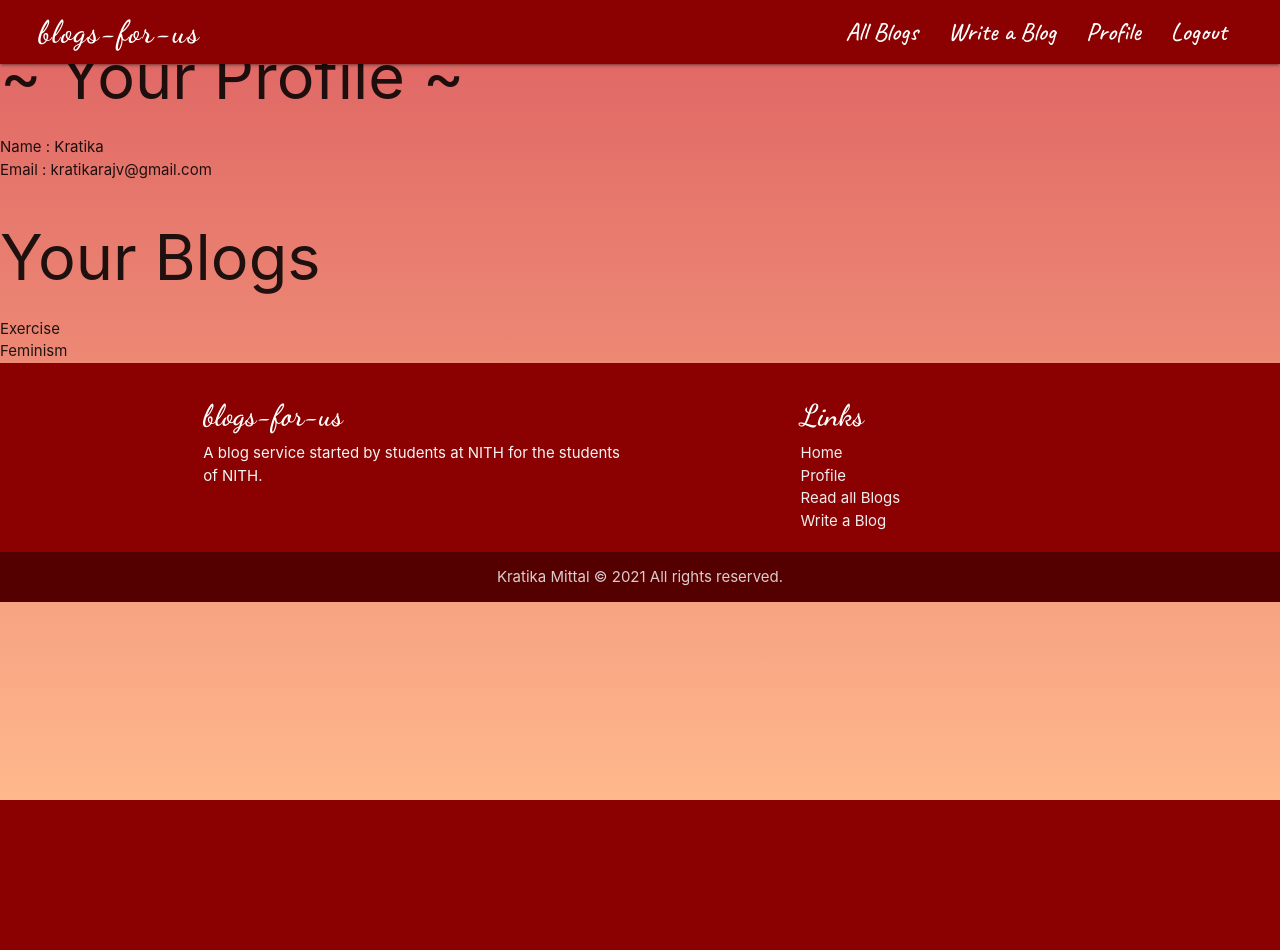
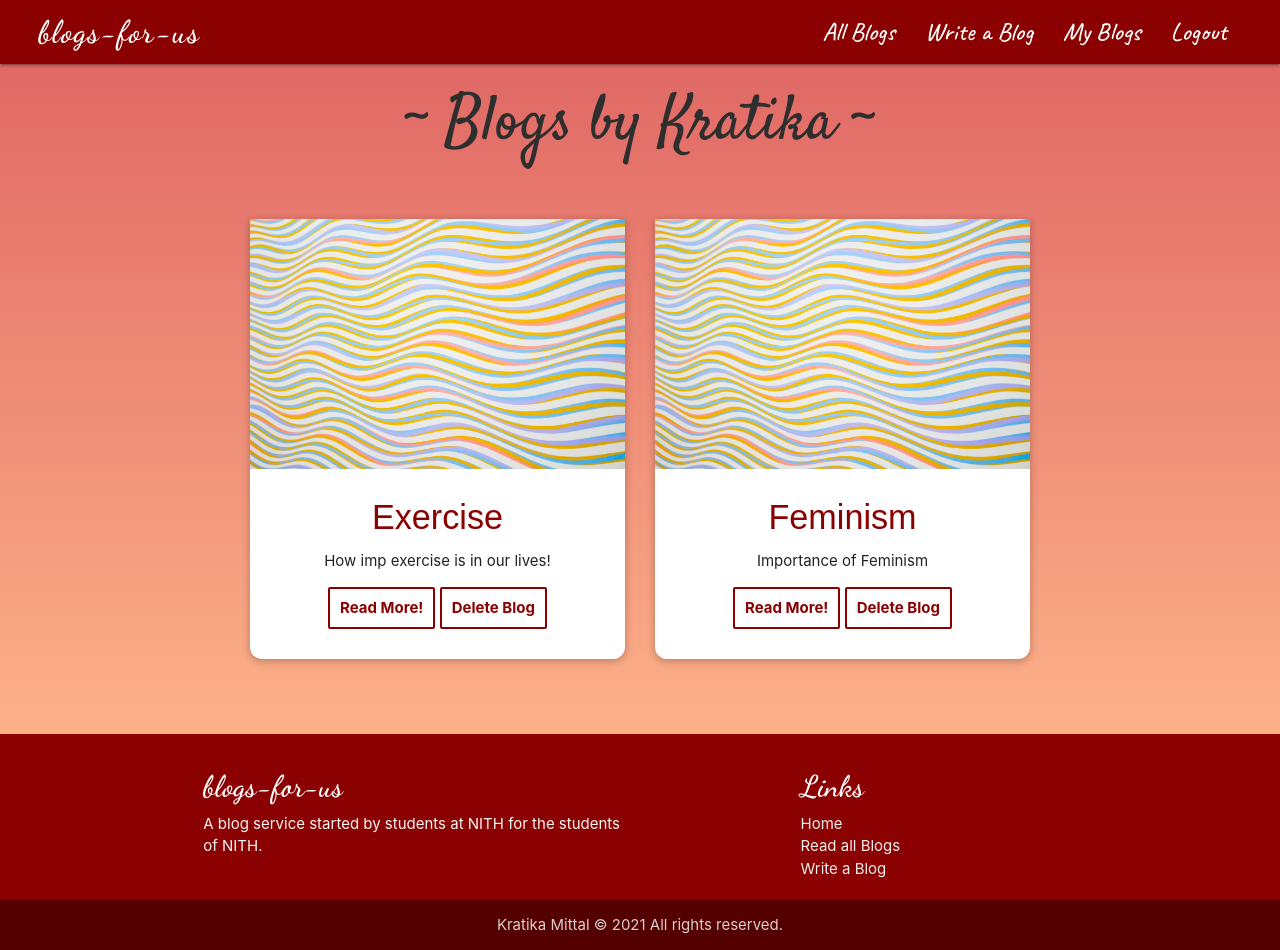
Before and after one commit to kratika19/blog, a Django app: page /profile in a window 1280 px wide. Before the commit the page ends 800 px from the top, so only its background shows below. Run offline with Django 3.2, Linux system fonts and the light colour scheme; a user stored in the database is signed in; data comes from the database, SQL or seed files in the repository; both versions use the stored data as it was after the commit; some web fonts are replaced.

Commit message:
added delete blog functionality

```diff
--- a/blogs/templates/blogs/base.html
+++ b/blogs/templates/blogs/base.html
@@ -23,7 +23,7 @@
                 <li><a href="{% url 'all-blogs' %}">All Blogs</a></li>
                 <li><a href="{% url 'write_blog' %}">Write a Blog</a></li>
                 {% if user.is_authenticated %}
-                    <li><a href="{% url 'profile' %}">Profile</a></li>
+                    <li><a href="{% url 'profile' %}">My Blogs</a></li>
                     <li><a href="{% url 'logout' %}">Logout</a></li>
                 {% else %}
                     <li><a href="{% url 'register' %}">Register</a></li>
@@ -40,7 +40,7 @@
         <li><a href="{% url 'all-blogs' %}">All blogs</a></li>
         <li><a href="{% url 'write_blog' %}">Write a Blog</a></li>
         {% if user.is_authenticated %}
-            <li><a href="{% url 'profile' %}">Profile</a></li>
+            <li><a href="{% url 'profile' %}">My Blogs</a></li>
             <li><a href="{% url 'logout' %}">Logout</a></li>
         {% else %}
             <li><a href="{% url 'register' %}">Register</a></li>
@@ -65,7 +65,6 @@
                 <h5 class="white-text">Links</h5>
                 <ul>
                     <li><a class="grey-text text-lighten-3" href="{% url 'home' %}">Home</a></li>
-                    <li><a class="grey-text text-lighten-3" href="{% url 'profile' %}">Profile</a></li>
                     <li><a class="grey-text text-lighten-3" href="{% url 'all-blogs' %}">Read all Blogs</a></li>
                     <li><a class="grey-text text-lighten-3" href="{% url 'write_blog' %}">Write a Blog</a></li>
                 </ul>
--- a/blogs/templates/blogs/includes/blogCard.html
+++ b/blogs/templates/blogs/includes/blogCard.html
@@ -15,6 +15,11 @@
             <a href="{% url 'detail_blogs' blog.id %}">
                 <button>Read More!</button>
             </a>
+            {% if request.user == blog.author %}
+                <a href="{% url 'delete_blog' blog.id %}">
+                    <button>Delete Blog</button>
+                </a>
+            {% endif %}
         </div>
     </div>
 </div>
--- a/blogs/templates/blogs/profile.html
+++ b/blogs/templates/blogs/profile.html
@@ -1,31 +1,27 @@
 {% extends 'blogs/base.html' %}
-
+{% load static %}
 {% block title %}
     Profile
 {% endblock %}
 
 {% block css_files %}
-    <link rel="stylesheet" href="#">
+    <link rel="stylesheet" href="https://cdnjs.cloudflare.com/ajax/libs/font-awesome/5.15.3/css/all.min.css" integrity="sha512-iBBXm8fW90+nuLcSKlbmrPcLa0OT92xO1BIsZ+ywDWZCvqsWgccV3gFoRBv0z+8dLJgyAHIhR35VZc2oM/gI1w==" crossorigin="anonymous" referrerpolicy="no-referrer" />
+    <link rel="stylesheet" href="{% static 'css/all_blogs.css' %}?{% now "U" %}">
+    <link rel="stylesheet" href="{% static 'css/profile.css' %}?{% now "U" %}">
 {% endblock %}
 
 {% block content %}
     <main>
         <div class="profile-page">
             <div class="profile-heading">
-                <h1>~ Your Profile ~</h1>
-            </div>
-            <div class="profile-intro">
-                <p>Name : {{ request.user | capfirst }}</p>
-                <p>Email : {{ request.user.email }}</p>
+                <h1>~ Blogs by {{ request.user | capfirst }} ~</h1>
             </div>
             <div class="profile-content">
-                <h1>Your Blogs</h1>
-                <ul>
+                <div class="grid">
                     {% for blog in blogs %}
-                        <li>{{ blog.title | capfirst }}</li>
+                        {% include 'blogs/includes/blogCard.html' %}
                     {% endfor %}
-
-                </ul>
+                </div>
 
             </div>
         </div>
--- a/blogs/urls.py
+++ b/blogs/urls.py
@@ -6,5 +6,6 @@ urlpatterns = [
     path('all-blogs', views.all_blogs, name='all-blogs'),
     path('all-blogs/<int:pk>', views.detail_blogs, name='detail_blogs'),
     path('write-blog', views.write_blog, name='write_blog'),
-    path('profile', views.profile, name='profile')
+    path('profile', views.profile, name='profile'),
+    path('delete-blog/<int:pk>', views.delete_blog, name='delete_blog'),
 ]
--- a/blogs/views.py
+++ b/blogs/views.py
@@ -15,14 +15,21 @@ def all_blogs(request):
     blogs = Blog.objects.all().order_by("-date")
     return render(request, 'blogs/all_blogs.html', {
         'blogs': blogs,
+        'show_delete': False
     })
+
+
+def delete_blog(request, pk):
+    Blog.objects.get(id=pk).delete()
+    return redirect('all-blogs')
 
 
 @login_required
 def detail_blogs(request, pk):
     blog = Blog.objects.get(id=pk)
     return render(request, 'blogs/detail_blog.html', {
-        'blog': blog
+        'blog': blog,
+        'show_delete': True
     })
 
 
--- a/static/css/all_blogs.css
+++ b/static/css/all_blogs.css
@@ -1,15 +1,20 @@
 @import url('https://fonts.googleapis.com/css2?family=Dancing+Script:wght@600;700&family=Patrick+Hand&family=Satisfy&display=swap');
 @import url('https://fonts.googleapis.com/css2?family=Otomanopee+One&display=swap');
 
-#all-blogs {
-    margin: 5rem auto;
+#all-blogs, .profile-page {
+    margin: 3rem auto;
 }
 
-#all-blogs h1 {
+#all-blogs h1, .profile-page h1, .profile-page h3 {
     text-align: center;
     color: #2e2e2e;
-    margin: 8rem 0 3rem 0;
+    margin: 7rem 0 3rem 0;
     font-family: 'Satisfy', cursive;
+}
+
+.profile-page h1 {
+    /*font-family: 'Otomanopee One', cursive;*/
+    margin: 3rem 0 2rem 0;
 }
 
 .grid {
--- /dev/null
+++ b/static/css/profile.css
@@ -0,0 +1,19 @@
+@import url('https://fonts.googleapis.com/css2?family=Dancing+Script:wght@600;700&family=Patrick+Hand&family=Satisfy&display=swap');
+
+.profile-page {
+    display: flex;
+    flex-direction: column;
+    align-items: center;
+    justify-content: center;
+}
+
+.profile-intro {
+    background-color: rgba(153, 24, 24, 0.82);
+    padding: 4rem;
+    border-radius: 10px;
+    font-size: 1.5rem;
+    box-shadow: 0 1px 5px 5px rgba(0, 0, 0, 0.2);
+    color: #fff;
+    font-family: 'Patrick Hand', sans-serif;
+    margin-bottom: 0;
+}
```
Also changed, not shown: db.sqlite3.
